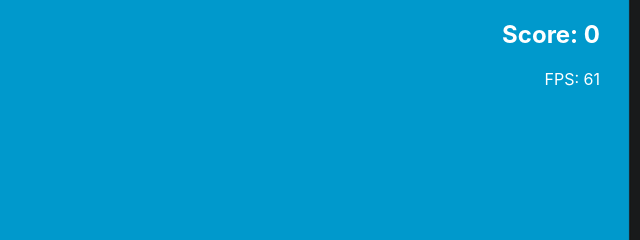
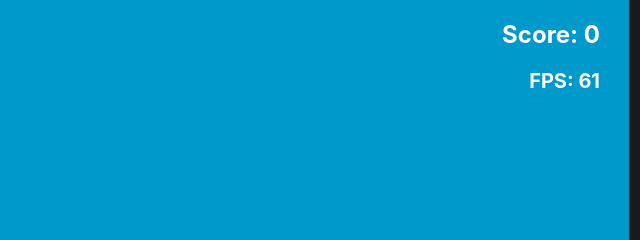
Before and after one commit to unveroleone/flappybird, a plain HTML site: page index.html in a window 1280 px wide. Shown: the top 240 px of the page, 640-1280 px from the left. Drawn offline with Linux system fonts and the light colour scheme.

Commit message:
WIP: lokale Änderungen vor Pull

```diff
--- a/css/styles.css
+++ b/css/styles.css
@@ -32,6 +32,12 @@ header{
     height: 35px;
     background-image: url("/media/flappy.png");
     background-size: cover;
+}
+
+#fps-counter{
+    color: white;
+    font-size: 20px;
+    font-weight: 700;
 }
 
 #gameover {
```
